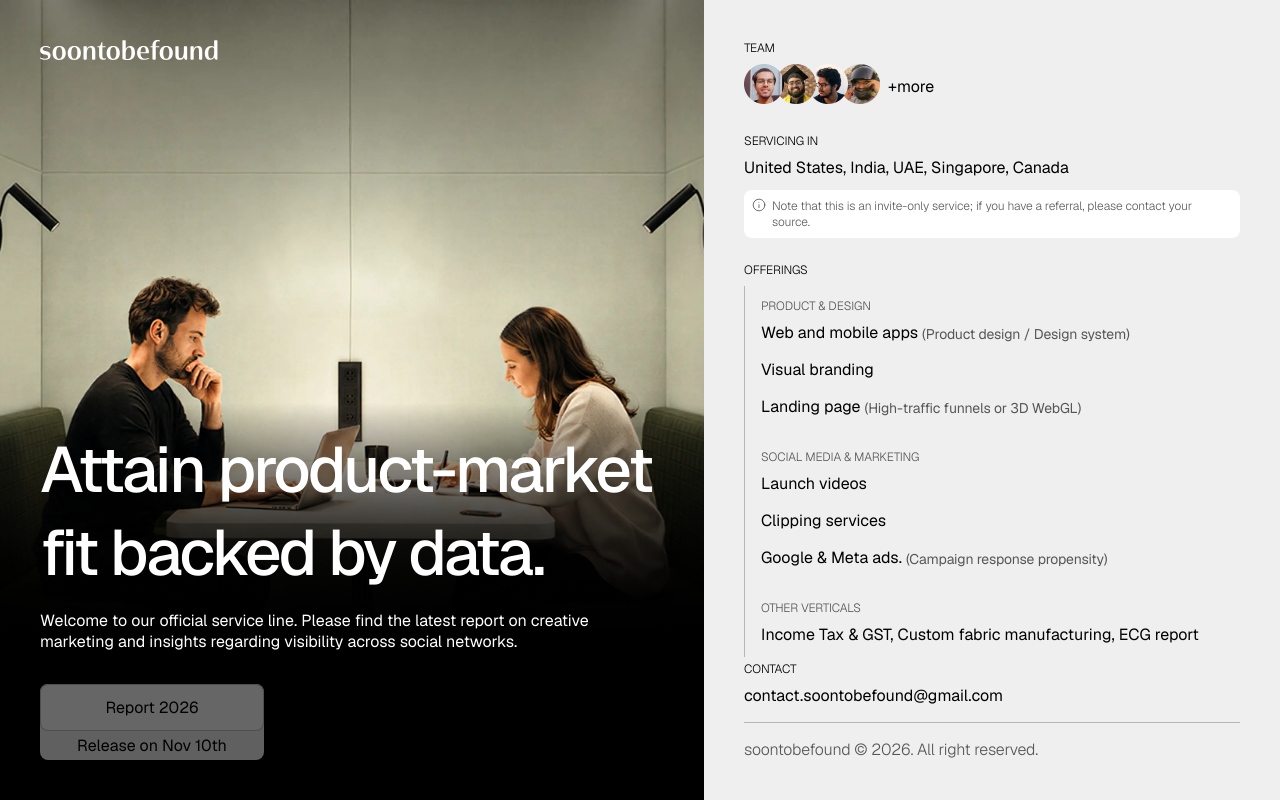
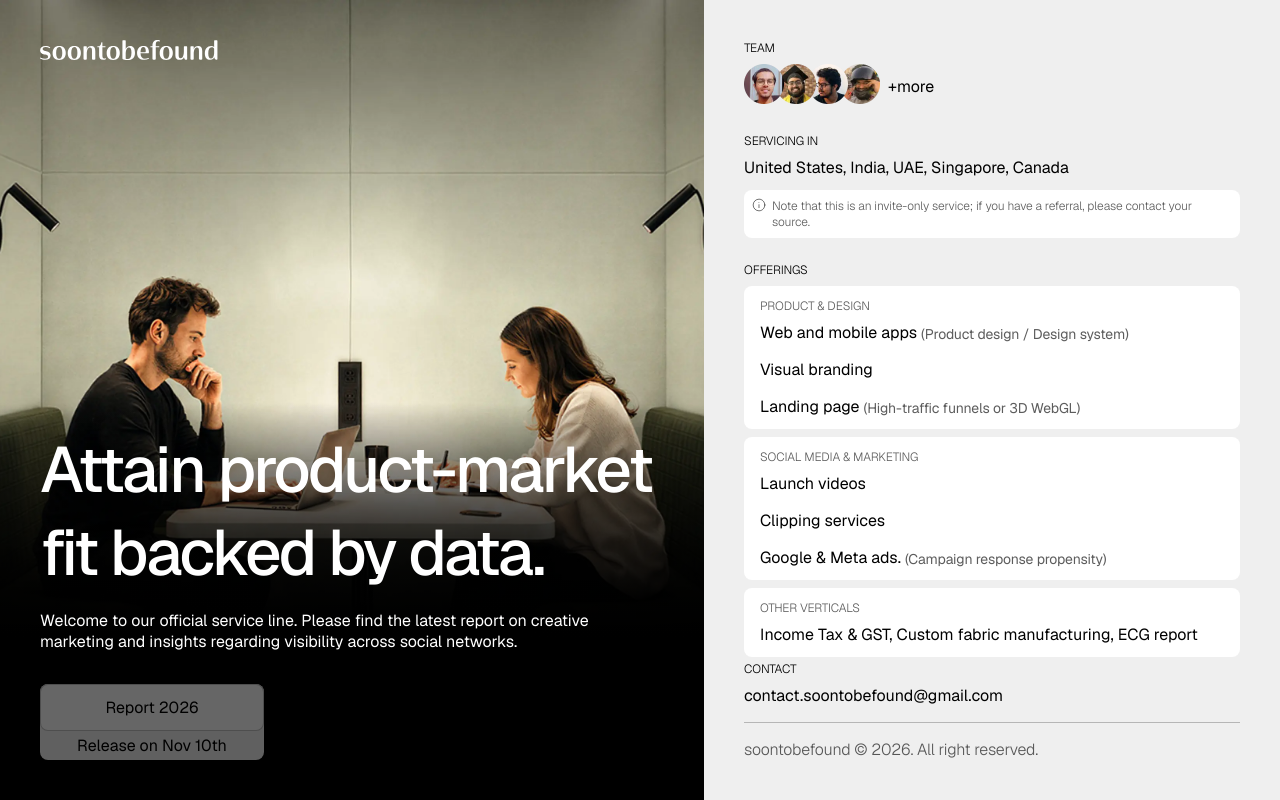
Before and after one commit to soontobefound/soontobefound.github.io, a React (Vite) app: page / in a window 1280 px wide. Built offline with nearby package versions, Linux system fonts and the light colour scheme.

Commit message:
UPD: Layout

```diff
--- a/src/pages/New/Home.jsx
+++ b/src/pages/New/Home.jsx
@@ -141,7 +141,7 @@ export default function Home() {
             <div className="about-sub-cont">
               <div className="sub-title">Offerings</div>
               <div className="offer-cont">
-                <div className="about-sub-cont">
+                <div className="about-sub-cont offer-padding">
                   <div className="sub-sub-title">Product & Design</div>
                   <div className="offer-sub-cont">
                     <div className="about-desc-cont">
@@ -155,7 +155,7 @@ export default function Home() {
                     </div>
                   </div>
                 </div>
-                <div className="about-sub-cont">
+                <div className="about-sub-cont offer-padding">
                   <div className="sub-sub-title">Social media & marketing</div>
                   <div className="offer-sub-cont">
                     <div>Launch videos</div>
@@ -166,7 +166,7 @@ export default function Home() {
                     </div>
                   </div>
                 </div>
-                <div className="about-sub-cont">
+                <div className="about-sub-cont offer-padding">
                   <div className="sub-sub-title">Other verticals</div>
                   <div className="offer-sub-cont">
                     <div>Income Tax & GST, Custom fabric manufacturing, ECG report</div>
--- a/src/pages/New/Home.scss
+++ b/src/pages/New/Home.scss
@@ -141,12 +141,22 @@
 
       .offer-cont {
         display: flex;
-        padding: 12px 0 12px 16px;
         flex-direction: column;
         align-items: flex-start;
-        gap: 32px;
+        gap: 8px;
         align-self: stretch;
-        border-left: 1px solid rgba(0, 0, 0, 0.24);
+
+        .offer-padding {
+          display: flex;
+          padding: 12px 16px;
+          flex-direction: column;
+          justify-content: center;
+          align-items: flex-start;
+          gap: 8px;
+          align-self: stretch;
+          border-radius: 8px;
+          background: #fff;
+        }
 
         .offer-sub-cont {
           display: flex;
```
